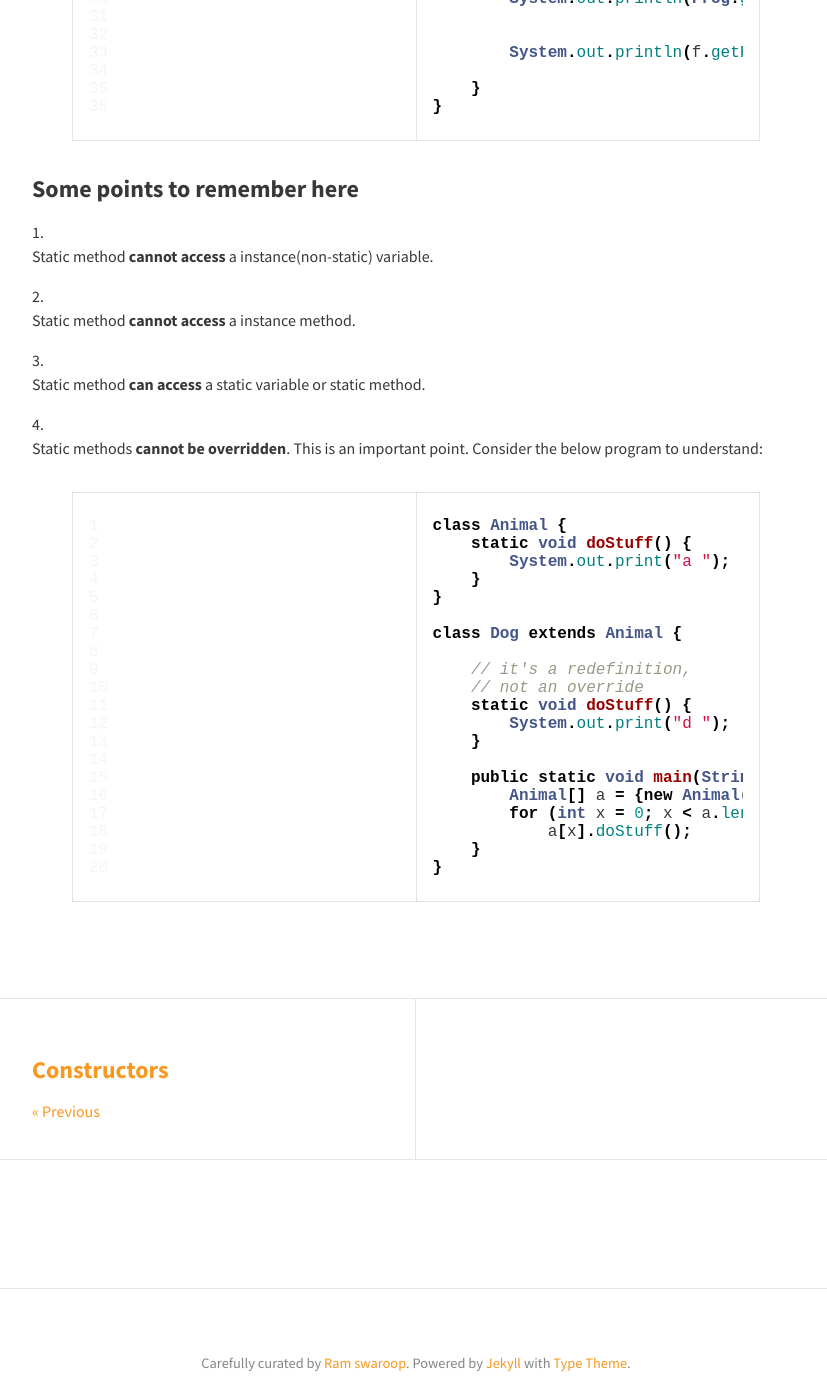
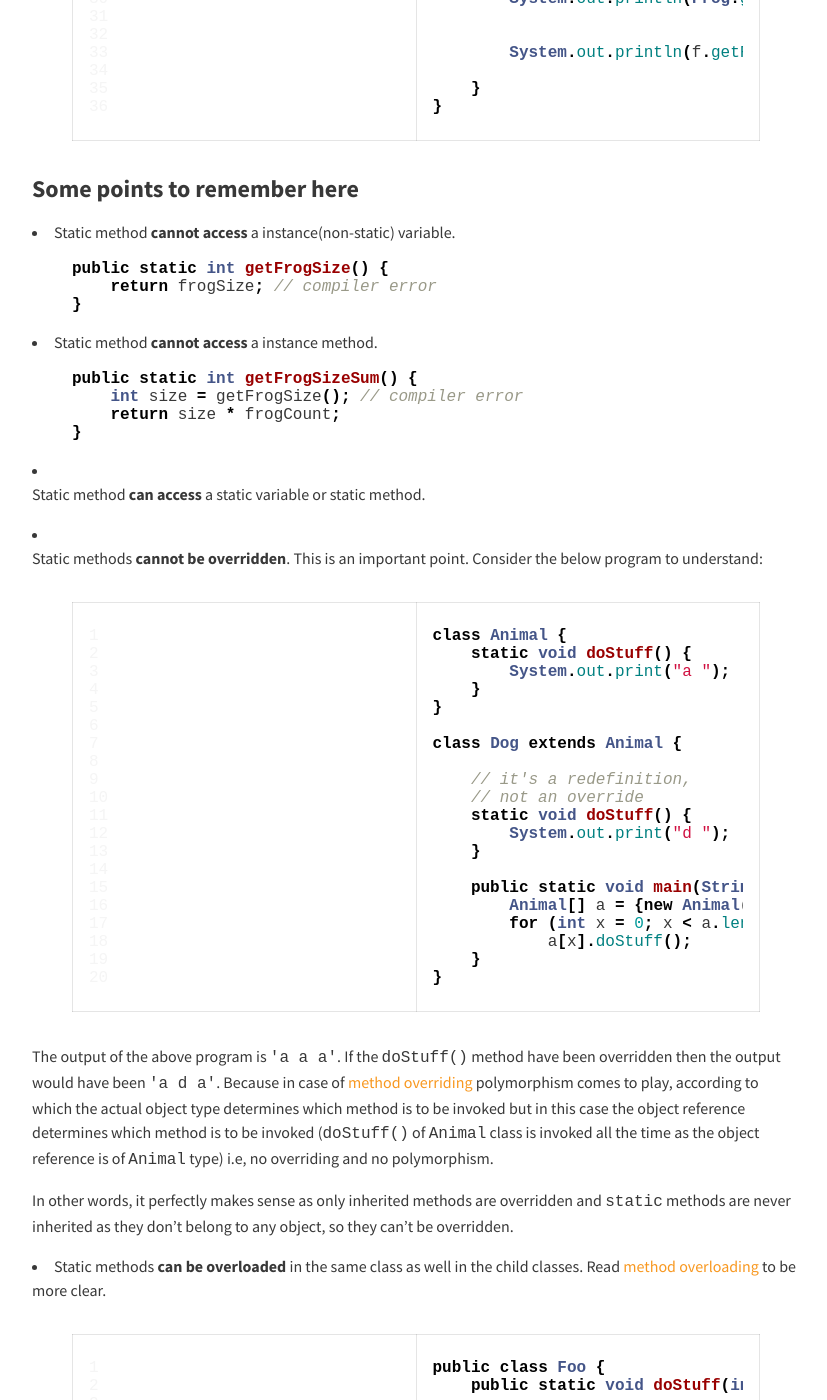
Before and after one commit to rampatra/JavaNotes, a Jekyll site: the page built from _posts/2015-08-08-statics.md, in a window 1280 px wide and 1400 px high, scrolled down 1325 px. Shown: the whole window, without its empty margins (224-1051 px from the left). Built offline with Jekyll 4.4.1, drawn with Linux system fonts in a browser that asks for light colours; nearby versions of some CDN libraries; comment, search, counter and statistics services are not loaded; some of the changed text lies outside the part shown.

Commit message:
statics:done

```diff
--- a/_posts/2015-08-08-statics.md
+++ b/_posts/2015-08-08-statics.md
@@ -58,19 +58,24 @@ class Frog {
 
 ### Some points to remember here
 
-1. Static method __cannot access__ a instance(non-static) variable.
-{% highlight java linenos %}
-
+* Static method __cannot access__ a instance(non-static) variable.
+{% highlight java %}
+public static int getFrogSize() {
+    return frogSize; // compiler error
+}
 {% endhighlight %}
 
-2. Static method __cannot access__ a instance method.
-{% highlight java linenos %}
-
+* Static method __cannot access__ a instance method.
+{% highlight java %}
+public static int getFrogSizeSum() {
+    int size = getFrogSize(); // compiler error
+    return size * frogCount;
+}
 {% endhighlight %}
 
-3. Static method __can access__ a static variable or static method.
+* Static method __can access__ a static variable or static method.
 
-4. Static methods __cannot be overridden__. This is an important point. Consider the below program to understand:
+* Static methods __cannot be overridden__. This is an important point. Consider the below program to understand:
 {% highlight java linenos %}
 class Animal {
     static void doStuff() {
@@ -93,3 +98,34 @@ class Dog extends Animal {
     }
 }
 {% endhighlight %}
+
+The output of the above program is `'a a a'`. If the `doStuff()` method have been overridden then the output would have been
+`'a d a'`. Because in case of [method overriding](/2015/05/29/overriding.html) polymorphism comes to play, according to which
+the actual object type determines which method is to be invoked but in this case the object reference determines which method
+is to be invoked (`doStuff()` of `Animal` class is invoked all the time as the object reference is of `Animal` type) i.e, no
+overriding and no polymorphism.
+
+In other words, it perfectly makes sense as only inherited methods are overridden and `static` methods are never inherited as
+they don't belong to any object, so they can't be overridden.
+
+* Static methods __can be overloaded__ in the same class as well in the child classes. Read
+[method overloading](/2015/06/02/overloading.html) to be more clear.
+
+{% highlight java linenos %}
+
+public class Foo {
+    public static void doStuff(int x) { }
+
+    public static void doStuff(int x, int y) { }  // Valid overload as DIFFERENT ARGUMENT LIST
+                                                  // (and methods can be overloaded
+                                                  // in the same class or in subclass)
+}
+
+class Bar extends Foo {
+
+    public static void doStuff(String x) { }  // Valid overload as DIFFERENT ARGUMENT LIST
+                                              // (and methods can be overloaded
+                                              // in the same class or in subclass)
+}
+
+{% endhighlight %}
```
